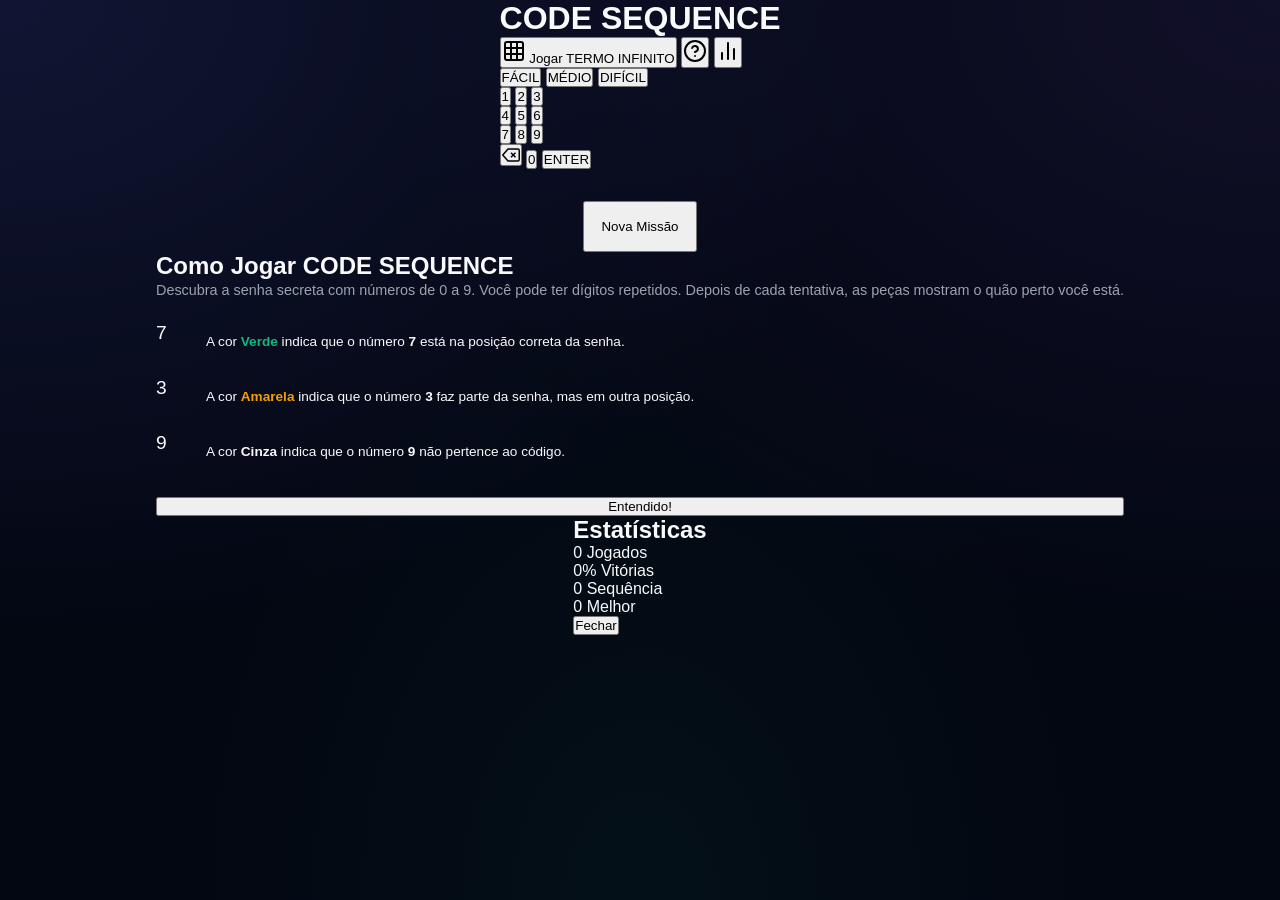
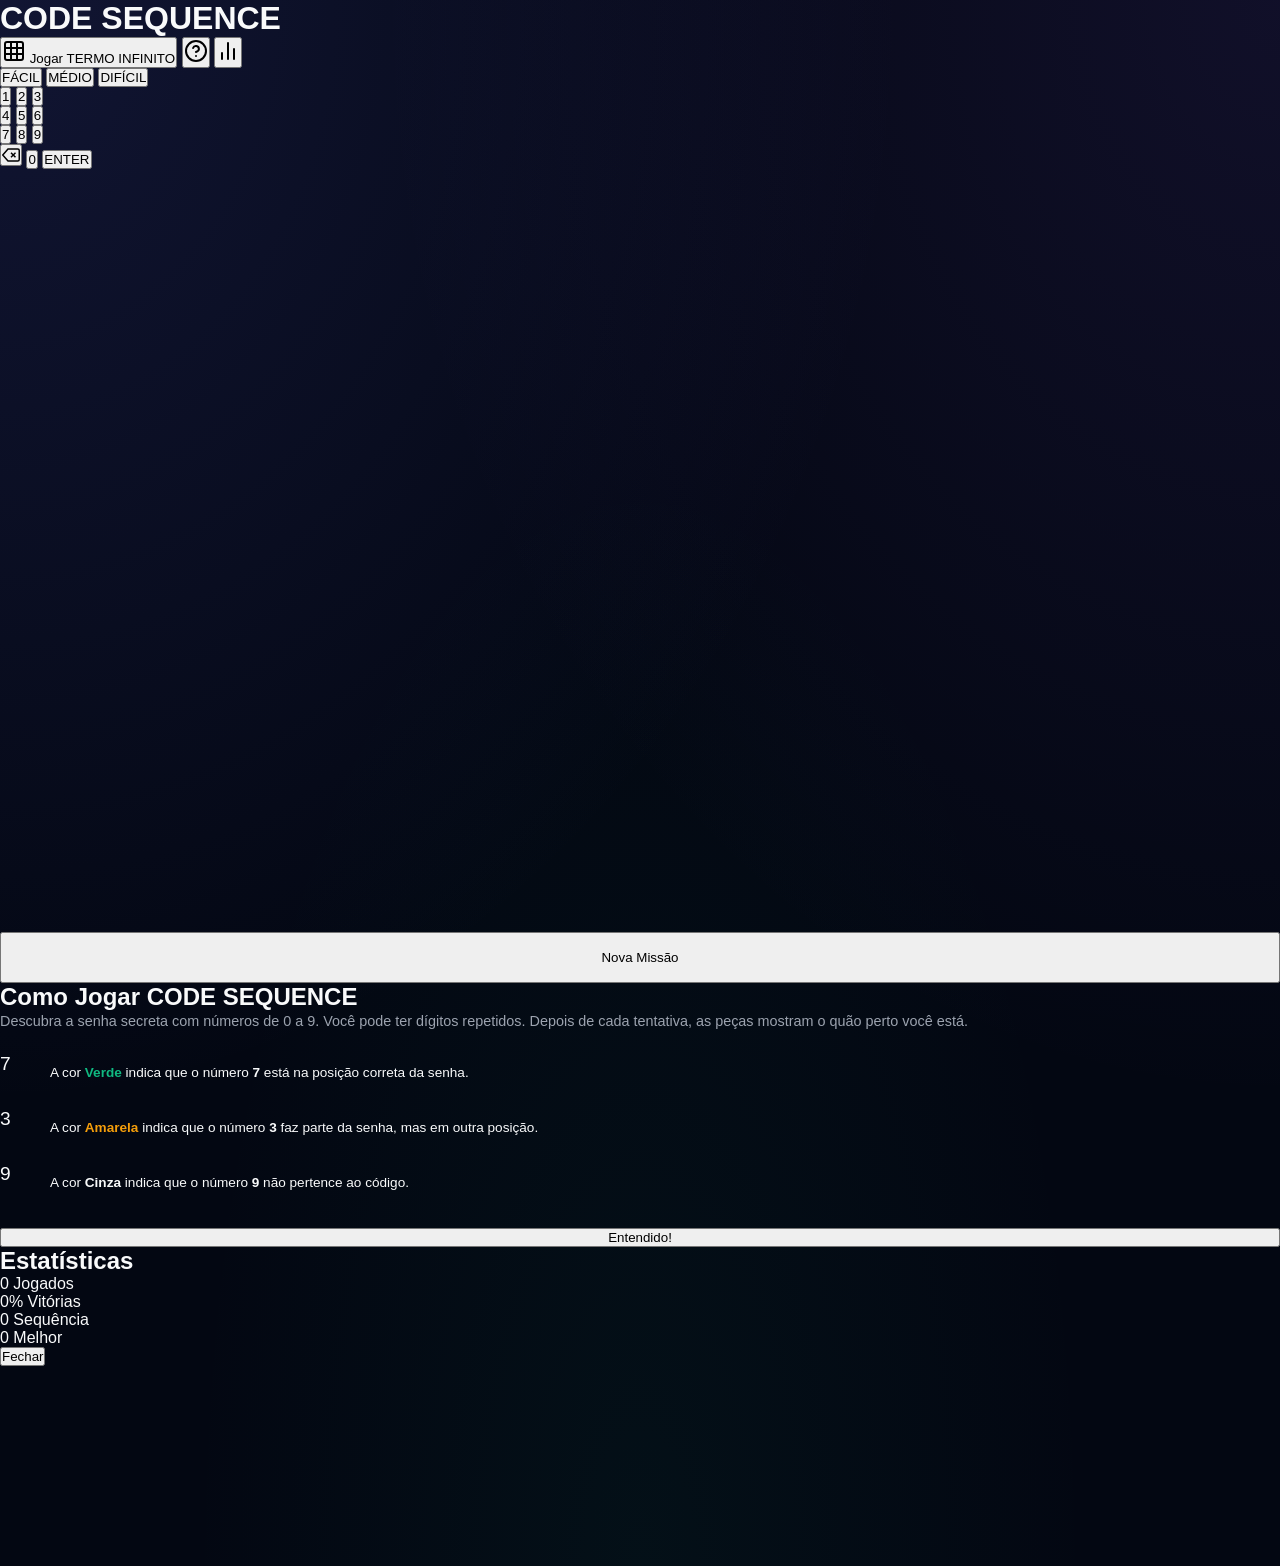

novos jogos de apostas

--- a/css/base.css
+++ b/css/base.css
@@ -28,15 +28,17 @@
   -webkit-tap-highlight-color: transparent;
 }
 
-html,
-body {
-  height: 100%;
-  height: 100dvh;
-  overflow: clip;
+html {
+  height: auto !important;
   width: 100%;
+  overflow-x: hidden;
+  overflow-y: auto !important;
 }
 
 body {
+  height: auto !important;
+  min-height: 100vh;
+  width: 100%;
   background: var(--bg);
   background-image: radial-gradient(
       at 0% 0%,
@@ -46,12 +48,27 @@ body {
     radial-gradient(at 100% 0%, rgba(139, 92, 246, 0.1) 0px, transparent 50%),
     radial-gradient(at 50% 100%, rgba(16, 185, 129, 0.05) 0px, transparent 50%);
   color: var(--text);
-  display: flex;
-  flex-direction: column;
-  align-items: center;
-  justify-content: flex-start;
-  /* Melhora o scroll nos modais e containers */
-  -webkit-overflow-scrolling: touch;
+  padding-bottom: 200px !important; /* Aumentei ainda mais o respiro */
+  display: block; /* Mudei para block para garantir o fluxo natural */
+  
+  /* Esconde a barra de scroll */
+  -ms-overflow-style: none;
+  scrollbar-width: none;
+}
+
+body::-webkit-scrollbar, 
+html::-webkit-scrollbar {
+  display: none !important;
+  width: 0 !important;
+}
+
+.app-container {
+  width: 100%;
+  height: auto !important;
+  min-height: 100vh;
+  display: block; /* Mudança para block para evitar compressão flex */
+  position: relative;
+  overflow: visible !important;
 }
 
 /* Base adjustment for ultra-wide or large screens */
